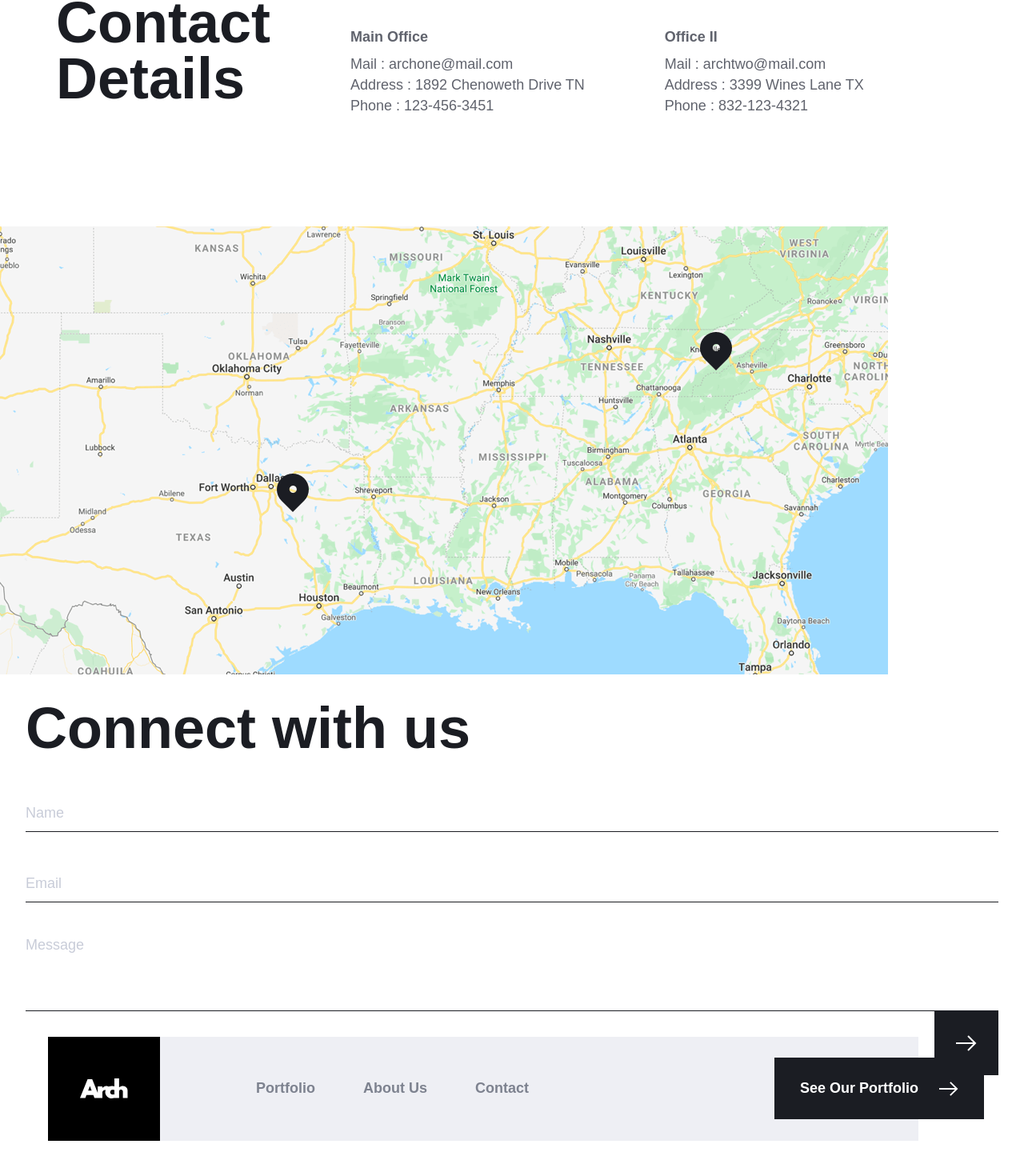
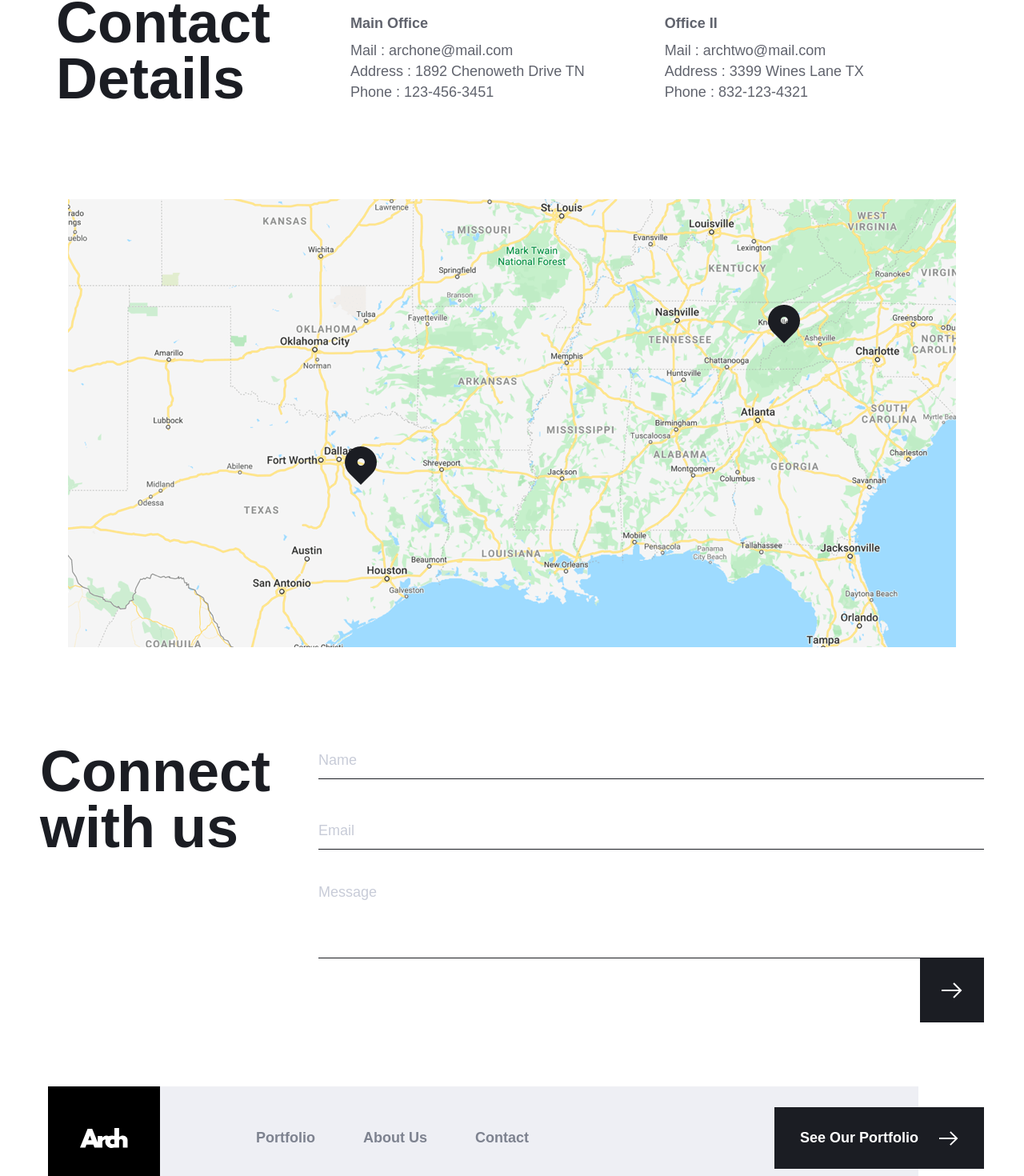
Before and after one commit to anetakasprzak/fm-arch-studio-multi-page-website, a Next.js app: page /contact in a window 1280 px wide. Shown: the part 959-2429 px from the top of the page at 80% size. Before the commit the page ends 2385 px from the top, so only its background shows below. Built offline with nearby package versions, Linux system fonts and the light colour scheme.

Commit message:
form layout

```diff
--- a/app/(root)/contact/page.js
+++ b/app/(root)/contact/page.js
@@ -115,7 +115,10 @@ const ContactPage = () => {
       </MapSection>
 
       <ContactFormSection>
-        <HeroHeading>Connect with us</HeroHeading>
+        <HeroHeading>
+          Connect
+          <br /> with us
+        </HeroHeading>
         <Form onSubmit={handleSubmit(onSubmit)}>
           <InputWrapper>
             <TextInput
--- a/app/(root)/contact/page.styled.js
+++ b/app/(root)/contact/page.styled.js
@@ -155,7 +155,7 @@ export const ContactDetailsSection = styled.section`
   padding: 4rem 3rem;
   display: flex;
   flex-direction: column;
-  align-items: center;
+
   gap: 3rem;
 
   @media screen and (min-width: 23.5em) {
@@ -176,6 +176,7 @@ export const ContactDetailsSection = styled.section`
 
   @media screen and (min-width: 62em) {
     flex-direction: row;
+    align-items: center;
     padding: 10rem 7rem;
   }
 
@@ -210,7 +211,6 @@ export const HeadingContactDetails = styled.h2`
   @media screen and (min-width: 62em) {
     font-size: 7.2rem;
     line-height: 7rem;
-    margin-bottom: 5rem;
   }
 
   @media screen and (min-width: 90em) {
@@ -237,7 +237,19 @@ export const OfficeText = styled.p`
 
 ////////////////  MAP IMG ///////////////////
 
-export const MapSection = styled.div``;
+export const MapSection = styled.div`
+  display: grid;
+  place-items: center;
+  margin-bottom: 3rem;
+
+  @media screen and (min-width: 43em) {
+    margin-bottom: 5rem;
+  }
+
+  @media screen and (min-width: 62em) {
+    margin-bottom: 8rem;
+  }
+`;
 
 export const MapImgWrapper = styled.picture``;
 
@@ -245,6 +257,30 @@ export const MapImgWrapper = styled.picture``;
 
 export const ContactFormSection = styled.section`
   padding: 3.2rem;
+  display: flex;
+  flex-direction: column;
+
+  @media screen and (min-width: 62em) {
+    flex-direction: row;
+    gap: 6rem;
+    margin-bottom: 12rem;
+  }
+
+  @media screen and (min-width: 72em) {
+    padding: 4rem 5rem;
+  }
+
+  @media screen and (min-width: 82em) {
+    padding: 6rem 12rem;
+  }
+
+  @media screen and (min-width: 90em) {
+    padding: 8rem 18rem;
+  }
+
+  @media screen and (min-width: 106em) {
+    padding: 6rem 24rem;
+  }
 `;
 
 export const Form = styled.form`
@@ -252,6 +288,7 @@ export const Form = styled.form`
   flex-direction: column;
   gap: 4.3rem;
   position: relative;
+  width: 100%;
 `;
 
 export const InputWrapper = styled.div`
```
